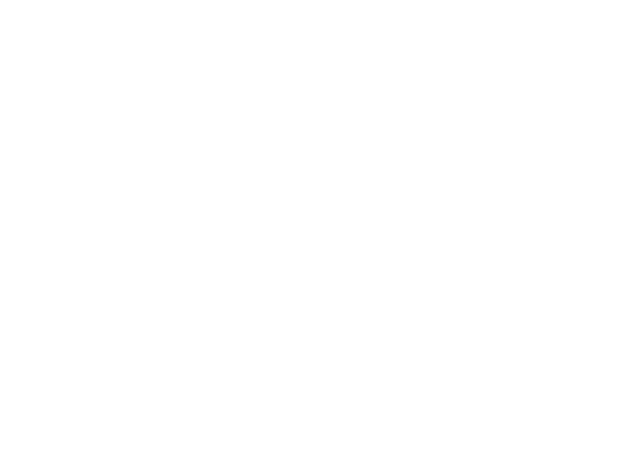
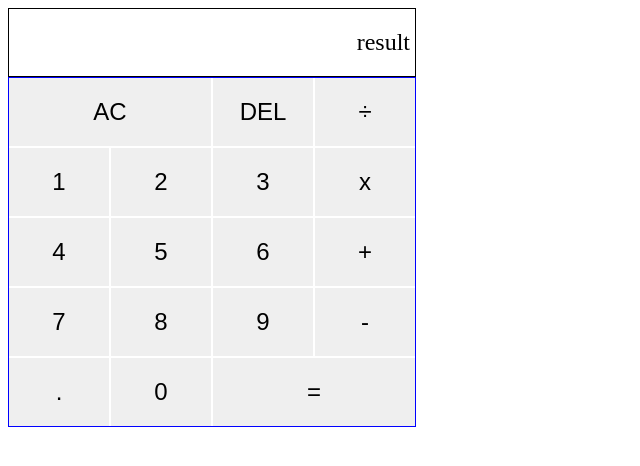
Before and after one commit to s1118497/calculator, a React (Create React App) app: page / in a window 1280 px wide. Shown: the top 466 px of the page, without its empty margins (0-640 px from the left). Built offline with nearby package versions, Linux system fonts and the light colour scheme.

Commit message:
static layout

```diff
--- /dev/null
+++ b/src/App.css
@@ -0,0 +1,4 @@
+.App {
+	width: fit-content;
+	height: fit-content;
+}
--- a/src/App.js
+++ b/src/App.js
@@ -1,5 +1,12 @@
-function App() {
-	return <div className="App"></div>;
+import Result from "./components/Result";
+import Panel from "./components/Panel";
+import "./App.css";
+
+export default function App() {
+	return (
+		<div className="App">
+			<Result />
+			<Panel />
+		</div>
+	);
 }
-
-export default App;
--- /dev/null
+++ b/src/components/Panel/index.css
@@ -0,0 +1,27 @@
+.panel-container {
+	display: grid;
+	border: 1px blue solid;
+	grid-template-columns: 100px 100px 100px 100px;
+	gap: 2px;
+}
+
+.panel-container > button {
+	font-size: 1.5em;
+	padding: 20px;
+	border: none;
+}
+
+.panel-container > button:hover {
+	background-color: gainsboro;
+}
+.panel-container > button:active {
+	background-color: transparent;
+}
+
+.ac {
+	grid-column: 1 / span 2;
+}
+
+.equal {
+	grid-column: 3 / span 2;
+}
--- /dev/null
+++ b/src/components/Panel/index.jsx
@@ -0,0 +1,31 @@
+import React from "react";
+import "./index.css";
+
+export default function Panel() {
+	return (
+		<div className="panel-container">
+			<button className="panel-item ac">AC</button>
+			<button className="panel-item del">DEL</button>
+			<button className="panel-item div">÷</button>
+
+			<button className="panel-item one">1</button>
+			<button className="panel-item two">2</button>
+			<button className="panel-item three">3</button>
+			<button className="panel-item mul">x</button>
+
+			<button className="panel-item four">4</button>
+			<button className="panel-item five">5</button>
+			<button className="panel-item six">6</button>
+			<button className="panel-item add">+</button>
+
+			<button className="panel-item seven">7</button>
+			<button className="panel-item eight">8</button>
+			<button className="panel-item nine">9</button>
+			<button className="panel-item minus">-</button>
+
+			<button className="panel-item dot">.</button>
+			<button className="panel-item zero">0</button>
+			<button className="panel-item equal">=</button>
+		</div>
+	);
+}
--- /dev/null
+++ b/src/components/Result/index.css
@@ -0,0 +1,8 @@
+.result-container {
+	border: 1px black solid;
+	font-size: 1.5em;
+	padding: 20px 5px;
+	display: flex;
+	justify-content: flex-end;
+	align-items: center;
+}
--- /dev/null
+++ b/src/components/Result/index.jsx
@@ -0,0 +1,12 @@
+import React from "react";
+import "./index.css";
+
+export default function Result() {
+	return (
+		<div className="result-container">
+			<div>
+				<span>result</span>
+			</div>
+		</div>
+	);
+}
```
Also changed, not shown: static app view.png (added).
